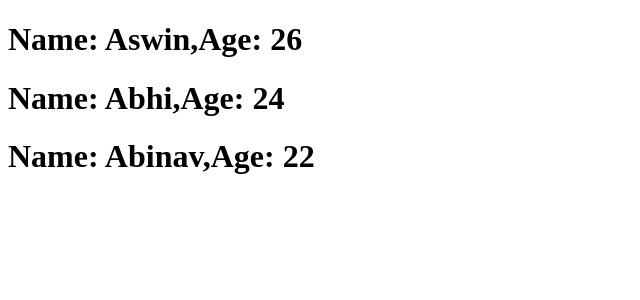
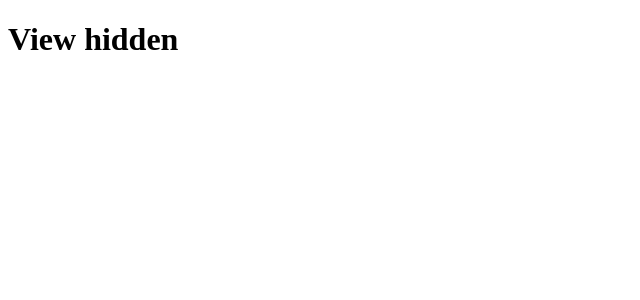
Before and after one commit to aswingopinathan/learning-react-basics, a React (Create React App) app: page / in a window 1280 px wide. Shown: the top 300 px of the page, without its empty margins (0-640 px from the left). Built offline with nearby package versions, Linux system fonts and the light colour scheme.

Commit message:
useEffect,mounting

```diff
--- a/src/App.js
+++ b/src/App.js
@@ -1,19 +1,14 @@
 import './App.css'
-import Employee from './Employee';
+import Counter from './Counter';
+import {useState} from 'react'
 function App() {
-
- let emp = [{name:'Aswin',age:26},
- {name:'Abhi',age:24},
- {name:'Abinav',age:22}]
+  const [state,setState] = useState()
   return (
     <div>
-      {
-        emp.map((obj,index)=>{
-          return(
-            <Employee key={index} {...obj} />
-          )
-        })
-      }
+      <h1 onClick={()=>{setState(!state)}}>View hidden </h1>
+      {/* { state ? <Counter/> : null} */}
+      {/* easy method below */}
+      { state && <Counter/>}
     </div>
   );
 }
--- /dev/null
+++ b/src/Counter.jsx
@@ -0,0 +1,25 @@
+import React from 'react'
+import { useEffect } from 'react'
+import { useState } from 'react'
+
+function Counter() {
+    const [count,setCount] = useState(0)
+    const [count1,setCount1] = useState(0)
+    useEffect(()=>{
+        console.log("Mounting...");
+        console.log("Updating..."+count);
+        console.log("Updating..."+count1);
+    },[count,count1])
+
+  return (
+    <div>
+        <button onClick={()=>{setCount(count+1)}}>Increment</button>
+        <h1>Hello I am the 1st Component: {count}</h1>
+
+        <button onClick={()=>{setCount1(count1+1)}}>Increment</button>
+        <h1>Hello I am the 2nd Component: {count1}</h1>
+    </div>
+  )
+}
+
+export default Counter
--- a/src/Employee.jsx
+++ /dev/null
@@ -1,11 +0,0 @@
-import React from 'react'
-
-function Employee(props) {
-  return (
-    <div>
-        <h1>Name: {props.name},Age: {props.age}</h1>
-    </div>
-  )
-}
-
-export default Employee
```
